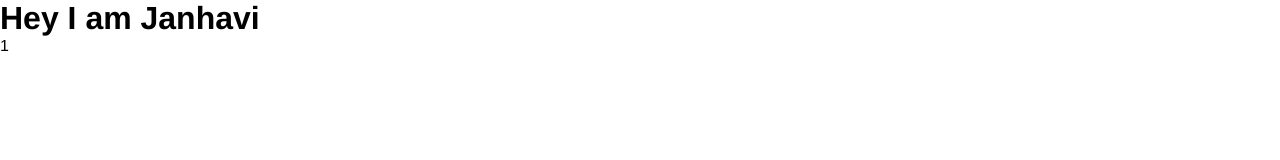
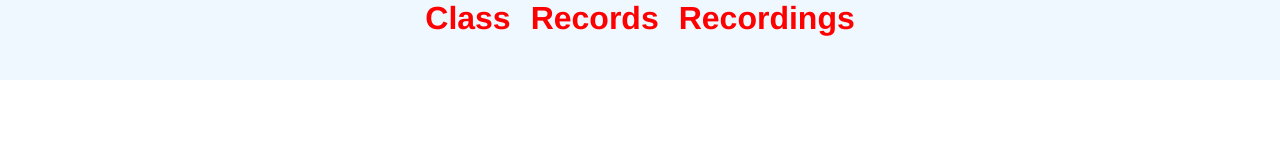
Before and after one commit to janhavicodes11/Cohort-3.0, a plain HTML site: page CSS/flexbox.html in a window 1280 px wide. Drawn offline with Linux system fonts and the light colour scheme.

Commit message:
Update flexbox.html

```diff
--- a/CSS/flexbox.html
+++ b/CSS/flexbox.html
@@ -7,7 +7,34 @@
     <link rel="stylesheet" href="flexbox.css">
 </head>
 <body>
-    <h1> Hey I am Janhavi </h1>
-    <div id="box">1</div>
+   <!--<h1> Hey I am Janhavi </h1>
+    <div id="box">1</div> -->
+    <!--<div id="parent">
+        <div id="child"></div>
+    </div>-->
+    <!--<div class="page"></div>
+    <div class="page"></div>
+    <div class="page"></div>
+
+    <div class="box"></div>
+     <div class="box"></div>
+      <div class="box" ></div>
+       <div class="box"></div>
+        <div class="box"></div> -->
+        <!--<div id="parent">
+            <div id="child"></div>
+        </div>-->
+
+        <!--<div id="parent">
+            <div class="child1"></div>
+            <div class="child2"></div>
+            <div class="child3"></div>
+        </div> -->
+
+        <div id="nav">
+            <h1 class="try"> Class</h1>
+            <h1 class="try"> Records</h1>
+            <h1 class="try"> Recordings </h1>
+        </div>
 </body>
 </html>
```
